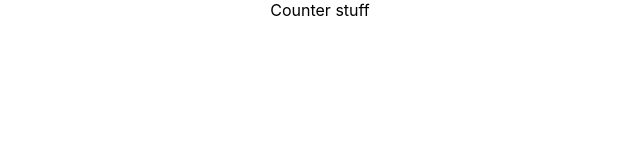
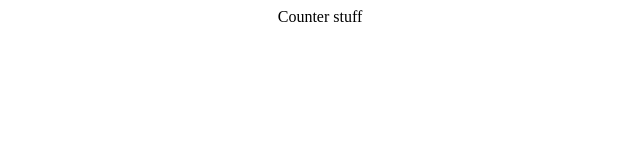
Before and after one commit to venusang/first_react_redux, a React (Create React App) app: page / in a window 1280 px wide. Shown: the top 160 px of the page, without its empty margins (320-960 px from the left). Built offline with nearby package versions, Linux system fonts and the light colour scheme.

Commit message:
import store and Provider into index, cleaned-up code

```diff
--- a/src/index.css
+++ /dev/null
@@ -1,13 +0,0 @@
-body {
-  margin: 0;
-  font-family: -apple-system, BlinkMacSystemFont, 'Segoe UI', 'Roboto', 'Oxygen',
-    'Ubuntu', 'Cantarell', 'Fira Sans', 'Droid Sans', 'Helvetica Neue',
-    sans-serif;
-  -webkit-font-smoothing: antialiased;
-  -moz-osx-font-smoothing: grayscale;
-}
-
-code {
-  font-family: source-code-pro, Menlo, Monaco, Consolas, 'Courier New',
-    monospace;
-}
--- a/src/index.js
+++ b/src/index.js
@@ -1,17 +1,15 @@
 import React from 'react';
 import ReactDOM from 'react-dom/client';
-import './index.css';
 import App from './App';
-import reportWebVitals from './reportWebVitals';
+import { store } from './Store';
+import { Provider } from 'react-redux';
 
 const root = ReactDOM.createRoot(document.getElementById('root'));
 root.render(
   <React.StrictMode>
-    <App />
-  </React.StrictMode>
+    <Provider store={store}>
+      <App />
+    </Provider>
+  </React.StrictMode>,
+  document.getElementById('root')
 );
-
-// If you want to start measuring performance in your app, pass a function
-// to log results (for example: reportWebVitals(console.log))
-// or send to an analytics endpoint. Learn more: https://bit.ly/CRA-vitals
-reportWebVitals();
--- a/src/reportWebVitals.js
+++ /dev/null
@@ -1,13 +0,0 @@
-const reportWebVitals = onPerfEntry => {
-  if (onPerfEntry && onPerfEntry instanceof Function) {
-    import('web-vitals').then(({ getCLS, getFID, getFCP, getLCP, getTTFB }) => {
-      getCLS(onPerfEntry);
-      getFID(onPerfEntry);
-      getFCP(onPerfEntry);
-      getLCP(onPerfEntry);
-      getTTFB(onPerfEntry);
-    });
-  }
-};
-
-export default reportWebVitals;
```
